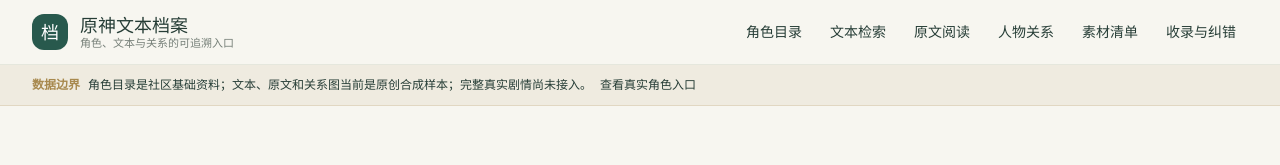
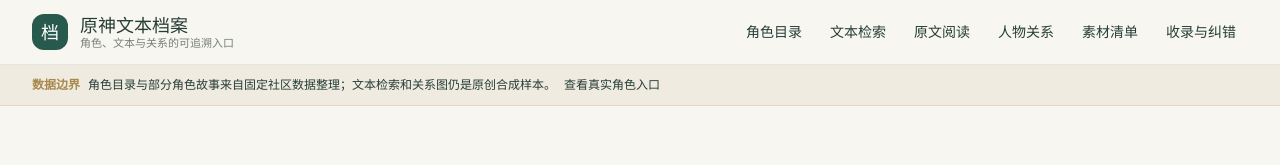
Before and after one commit to closetheone/Genshin-Impact-New, a Next.js app in the folder frontend/: page / in a window 1280 px wide. Shown: the top 165 px of the page. Built offline with nearby package versions, Linux system fonts and the light colour scheme.

Commit message:
docs: update story availability notice

```diff
--- a/frontend/components/app-shell.tsx
+++ b/frontend/components/app-shell.tsx
@@ -85,7 +85,7 @@ export function AppShell({ children }: Readonly<{ children: React.ReactNode }>)
       <div className="border-b border-gold/20 bg-gold/10 px-5 py-2.5 text-xs leading-5 text-ink sm:px-8">
         <div className="mx-auto flex max-w-7xl flex-wrap items-center gap-x-2 gap-y-1">
           <span className="font-semibold text-gold">数据边界</span>
-          <span>角色目录是社区基础资料；文本、原文和关系图当前是原创合成样本；完整真实剧情尚未接入。</span>
+          <span>角色目录与部分角色故事来自固定社区数据整理；文本检索和关系图仍是原创合成样本。</span>
           <Link className="font-medium text-green underline-offset-2 hover:underline" href={`/real-characters?catalog=${REAL_CATALOG}`}>
             查看真实角色入口
           </Link>
--- a/frontend/components/characters/character-catalog.tsx
+++ b/frontend/components/characters/character-catalog.tsx
@@ -101,7 +101,7 @@ export function CharacterCatalogPage() {
         <div>
           <Link href="/" className="text-xs font-semibold uppercase tracking-[0.3em] text-gold">Genshin Impact · archive</Link>
           <h1 className="mt-3 font-serif text-4xl tracking-tight text-ink sm:text-5xl">原神角色资料目录</h1>
-          <p className="mt-3 max-w-2xl leading-7 text-muted">固定来源目录中的角色基础资料。官网立绘和简介入口独立标注，未收录的故事字段不会由页面推测补齐。</p>
+          <p className="mt-3 max-w-2xl leading-7 text-muted">固定来源目录中的角色基础资料。已收录角色可在详情页查看故事章节；缺失章节不会由页面推测补齐。</p>
         </div>
         <div className="flex flex-col items-end gap-1"><span className="rounded-full bg-green/10 px-3 py-1.5 text-sm text-green" role="status">{catalog ? `${filtered.length} / ${catalog.characters.length} 条记录` : "读取中"}</span>{catalog ? <span className="text-xs text-muted">字段齐全 {completenessStats.complete} · 有缺失 {completenessStats.incomplete}</span> : null}</div>
       </header>
```
